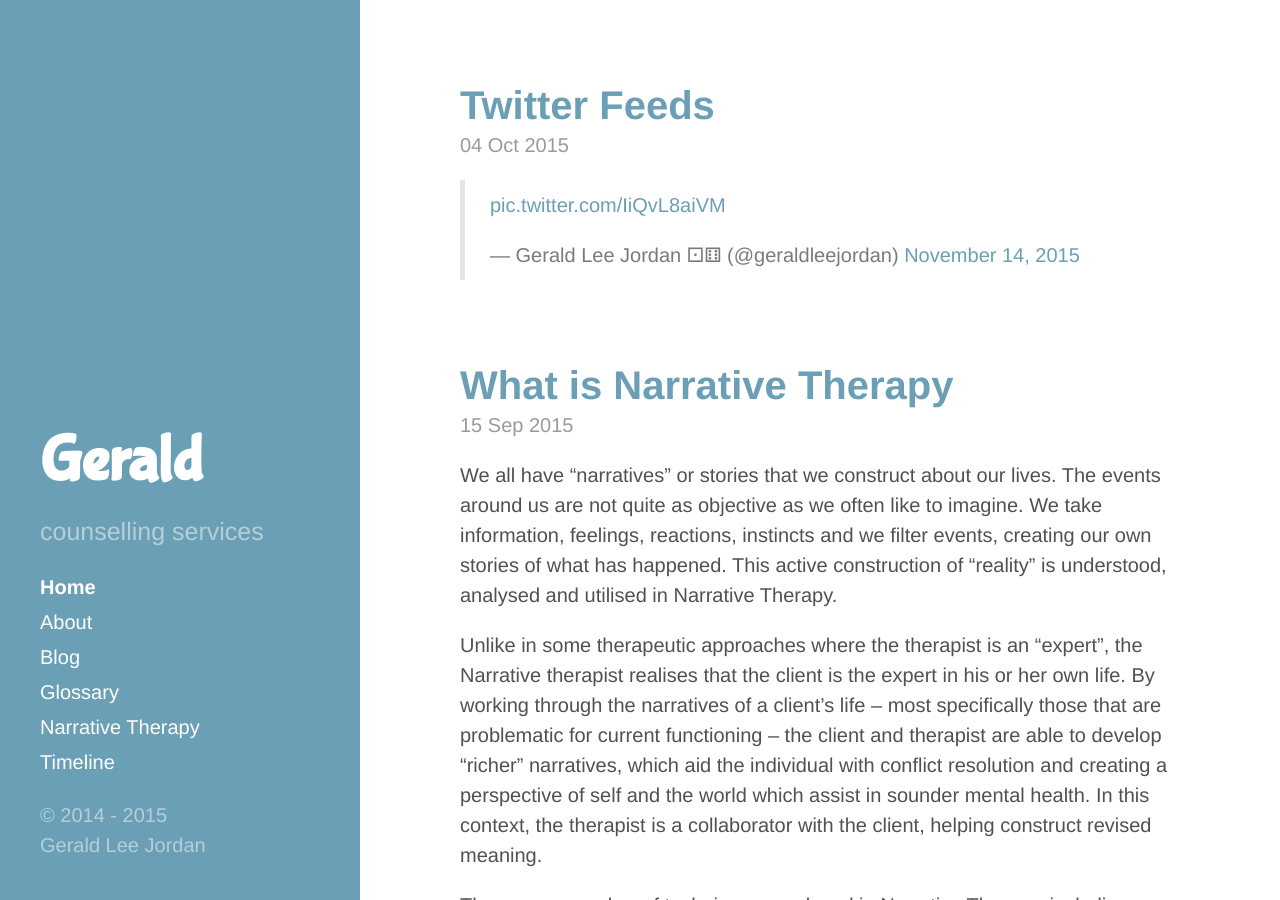
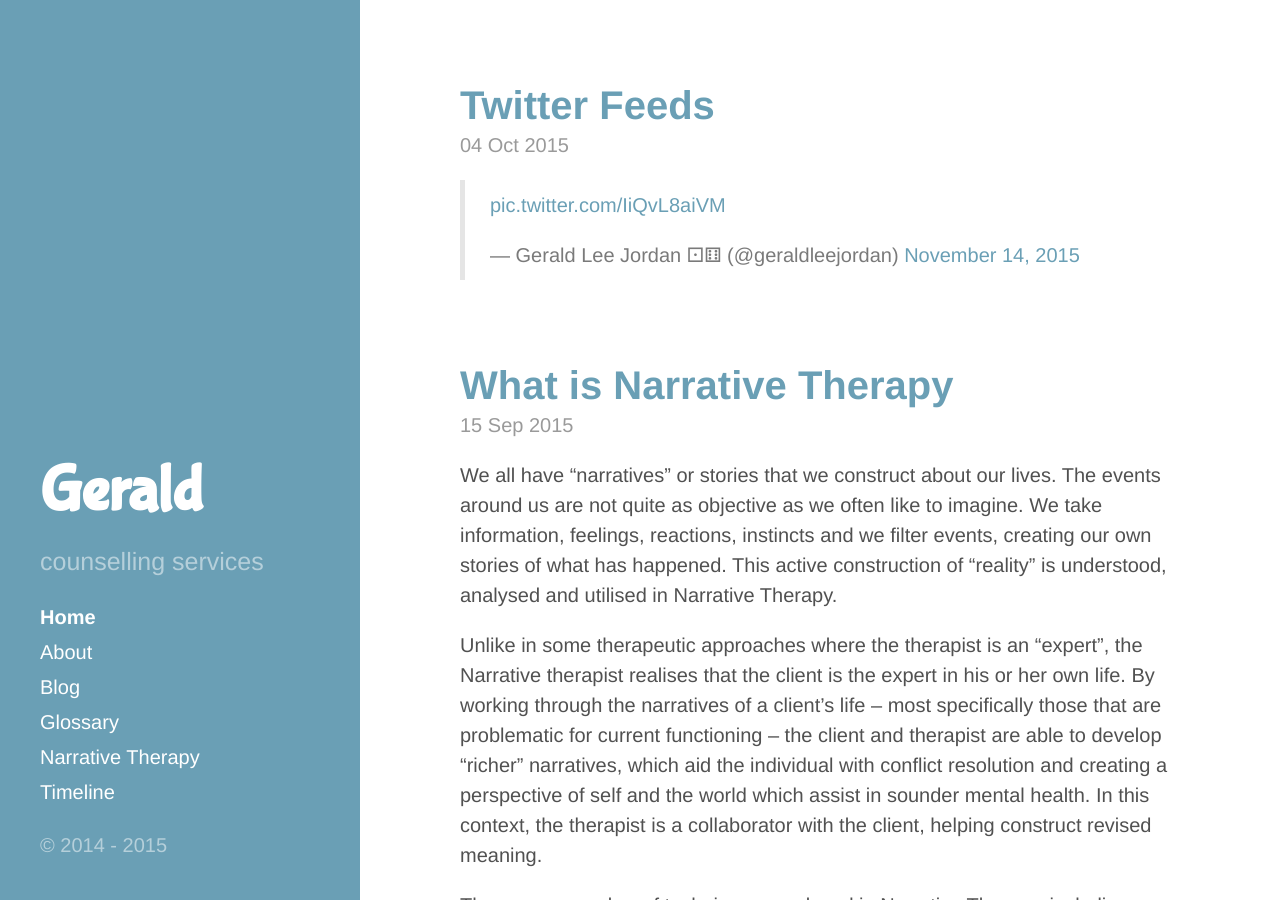
Before and after one commit to geraldnz/geraldnz.github.com, a Jekyll site: the page built from index.html, in a window 1280 px wide and 900 px high. Built offline with Jekyll 4.4.1, drawn with Linux system fonts in a browser that asks for light colours; Markdown is read by kramdown in place of the engine named in the settings; the list of posts is cut into pages by our own code; comment, search, counter and statistics services are not loaded.

Commit message:
Update sidebar.html

```diff
--- a/_includes/sidebar.html
+++ b/_includes/sidebar.html
@@ -27,6 +27,6 @@
       {% endfor %}
     </nav>
 
-    <p>&copy; 2014 - {{ site.time | date: '%Y' }} <br />Gerald Lee Jordan</p>
+    <p>&copy; 2014 - {{ site.time | date: '%Y' }}</p>
   </div>
 </div>
```
